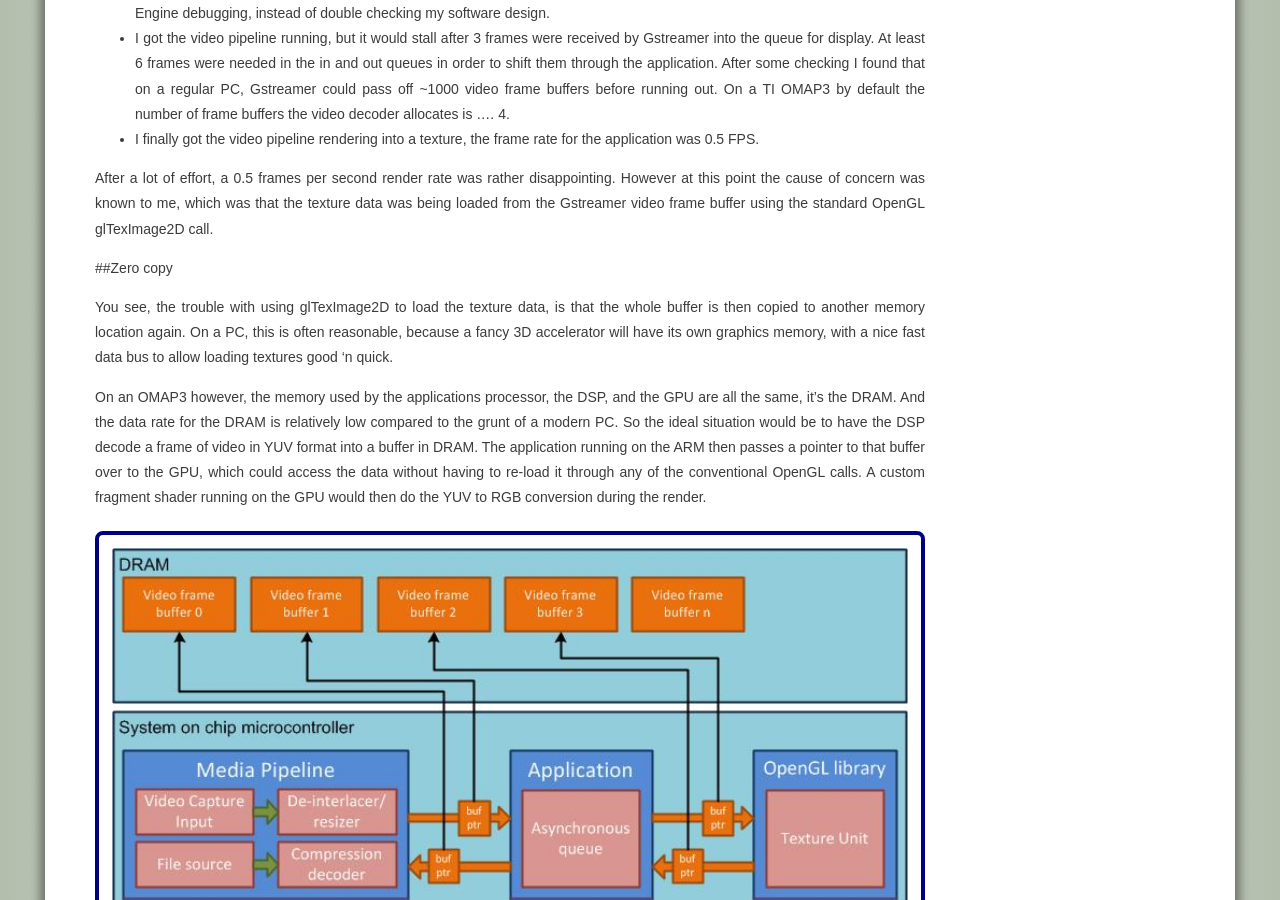
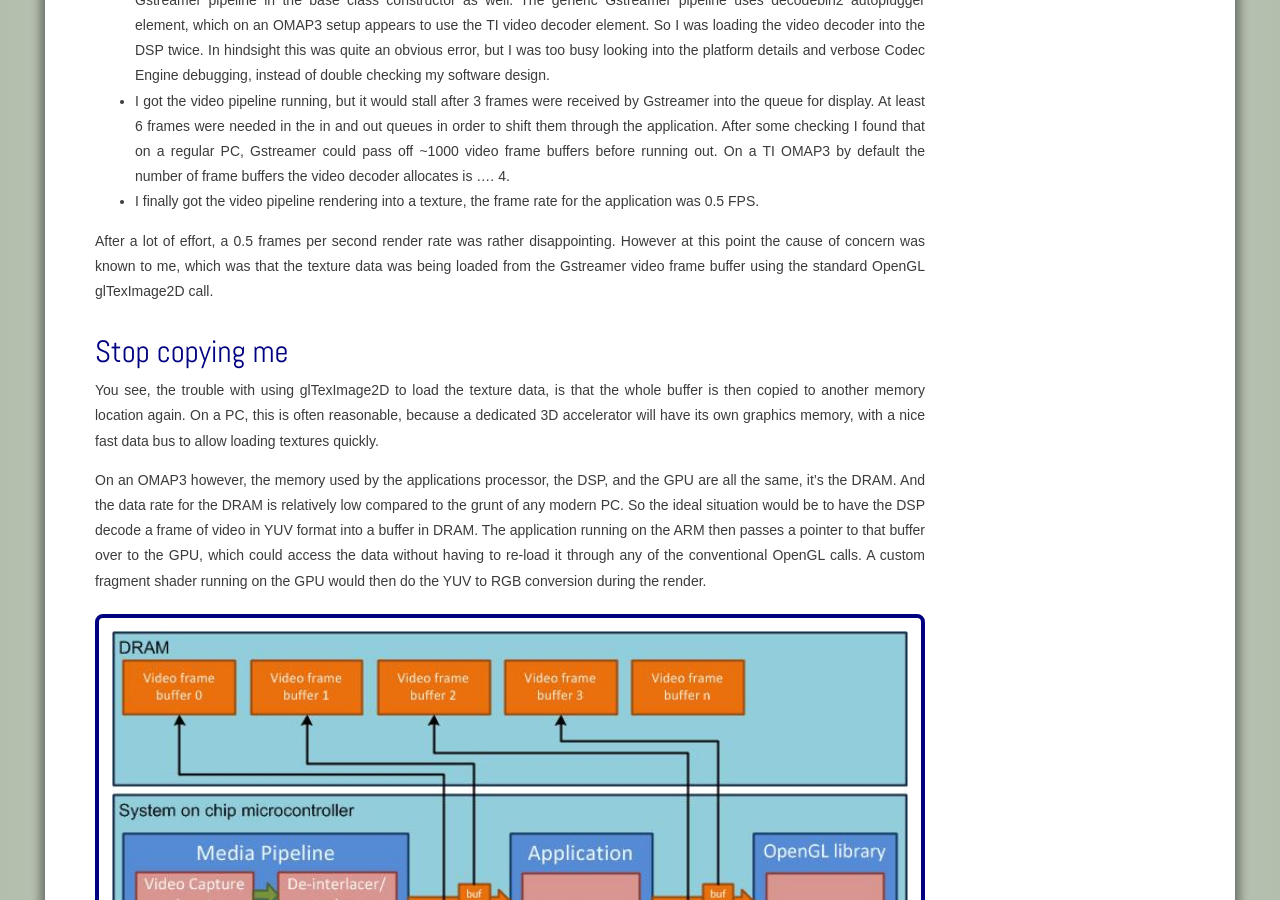
Before and after one commit to edlangley/edlangley.github.io, a Jekyll site: the page built from _posts/2013-01-01-project-opengl-streaming-textures.md, in a window 1280 px wide and 900 px high, scrolled down 4166 px. Built offline with Jekyll 4.4.1, drawn with Linux system fonts in a browser that asks for light colours; comment, search, counter and statistics services are not loaded; some of the changed text lies outside the part shown.

Commit message:
Update header markup in Streaming OpenGL Textures project for Kramdown compatibility
Kramdowns processing of atx style headers requires a space after the hash(es).
Similar update to the rest of the site content to follow.

```diff
--- a/_posts/2013-01-01-project-opengl-streaming-textures.md
+++ b/_posts/2013-01-01-project-opengl-streaming-textures.md
@@ -52,7 +52,7 @@ Not to mention the desktop compositing window managers, which had appeared in re
 
 However, as indicated by my above list of ideas, I am more interest in practical real world uses of the technique, more likely to be utilised in embedded single purpose devices.
 
-##Proof of concept
+## Proof of concept
 
 So I set about sorting out a demonstration of such capabilities, initially running on my Linux desktop. I used Qt to abstract away any OpenGL/GLES differences down the line, as the eventual aim was to run on a lighter weight (ish) system on a chip. The result can be seen in the video below.
 
@@ -97,11 +97,11 @@ After adding the specific Gstreamer pipeline setup to the demo code, and buildin
 
 After a lot of effort, a 0.5 frames per second render rate was rather disappointing. However at this point the cause of concern was known to me, which was that the texture data was being loaded from the Gstreamer video frame buffer using the standard OpenGL glTexImage2D call.
 
-##Zero copy
+## Stop copying me
 
-You see, the trouble with using glTexImage2D to load the texture data, is that the whole buffer is then copied to another memory location again. On a PC, this is often reasonable, because a fancy 3D accelerator will have its own graphics memory, with a nice fast data bus to allow loading textures good 'n quick.
+You see, the trouble with using glTexImage2D to load the texture data, is that the whole buffer is then copied to another memory location again. On a PC, this is often reasonable, because a dedicated 3D accelerator will have its own graphics memory, with a nice fast data bus to allow loading textures quickly.
 
-On an OMAP3 however, the memory used by the applications processor, the DSP, and the GPU are all the same, it's the DRAM. And the data rate for the DRAM is relatively low compared to the grunt of a modern PC. So the ideal situation would be to have the DSP decode a frame of video in YUV format into a buffer in DRAM. The application running on the ARM then passes a pointer to that buffer over to the GPU, which could access the data without having to re-load it through any of the conventional OpenGL calls. A custom fragment shader running on the GPU would then do the YUV to RGB conversion during the render.
+On an OMAP3 however, the memory used by the applications processor, the DSP, and the GPU are all the same, it's the DRAM. And the data rate for the DRAM is relatively low compared to the grunt of any modern PC. So the ideal situation would be to have the DSP decode a frame of video in YUV format into a buffer in DRAM. The application running on the ARM then passes a pointer to that buffer over to the GPU, which could access the data without having to re-load it through any of the conventional OpenGL calls. A custom fragment shader running on the GPU would then do the YUV to RGB conversion during the render.
 
 <table id="captionedpicture">
 	<tr><td>
```
Also changed, not shown: other parts of _posts/2013-01-01-project-opengl-streaming-textures.md (+4 -4 lines).
